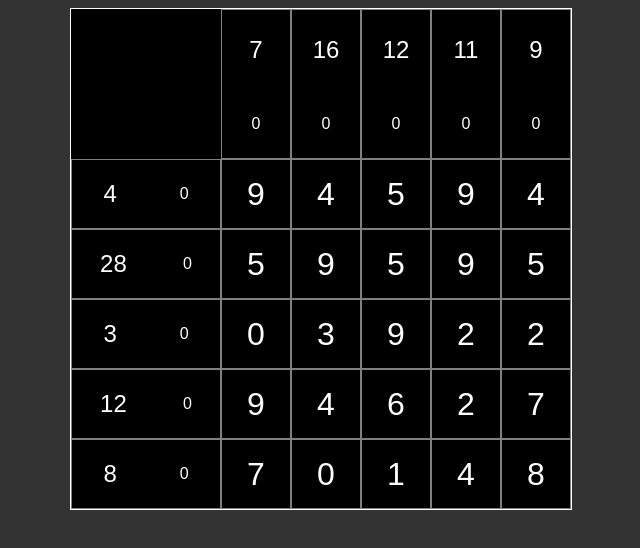
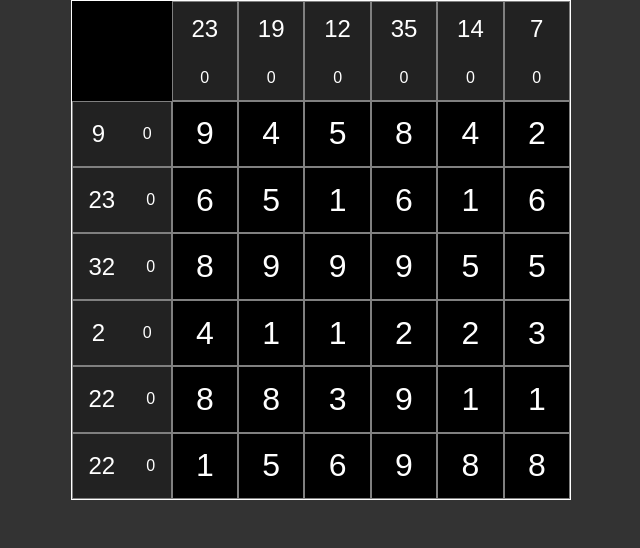
Before and after one commit to andre-rosatto/it_adds_up, a React (Vite) app: page / in a window 1280 px wide. Shown: the top 548 px of the page, without its empty margins (319-959 px from the left). Built offline with nearby package versions, Linux system fonts and the light colour scheme.

Commit message:
layout adjustments

```diff
--- a/src/components/board/Board.module.css
+++ b/src/components/board/Board.module.css
@@ -5,8 +5,8 @@
   background-color: black;
   border: 1px solid white;
   display: grid;
-  grid-template-columns: 30% 1fr;
-  grid-template-rows: 30% 1fr;
+  grid-template-columns: 20% 1fr;
+  grid-template-rows: 20% 1fr;
   aspect-ratio: 1;
   color: white;
 }
--- a/src/components/board/Board.tsx
+++ b/src/components/board/Board.tsx
@@ -4,7 +4,7 @@ import { useEffect, useState } from 'react';
 import Cell from '../cell';
 import Hints from '../hints';
 
-const BOARD_SIZE = 5;
+const BOARD_SIZE = 6;
 
 export default function Board() {
 	const { values, cols, rows } = useGame(BOARD_SIZE);
--- a/src/components/hints/Hints.module.css
+++ b/src/components/hints/Hints.module.css
@@ -1,6 +1,7 @@
 .Hints {
   display: grid;
   font-family: Arial, Helvetica, sans-serif;
+  background-color: #222;
 }
 
 .value {
--- a/src/components/hooks/useGame.ts
+++ b/src/components/hooks/useGame.ts
@@ -18,7 +18,7 @@ export default function useGame(size: number) {
 					emptyIndices.push(idx);
 				}
 			}
-			const value = Math.floor(Math.random() * 10);
+			const value = Math.floor(Math.random() * 9) + 1;
 			const randomIdx = emptyIndices[Math.floor(Math.random() * emptyIndices.length)];
 			nextValues[randomIdx] = value;
 
--- a/src/index.css
+++ b/src/index.css
@@ -1,3 +1,8 @@
 html {
   background-color: #333;
 }
+* {
+  margin: 0;
+  padding: 0;
+  box-sizing: border-box;
+}
```
